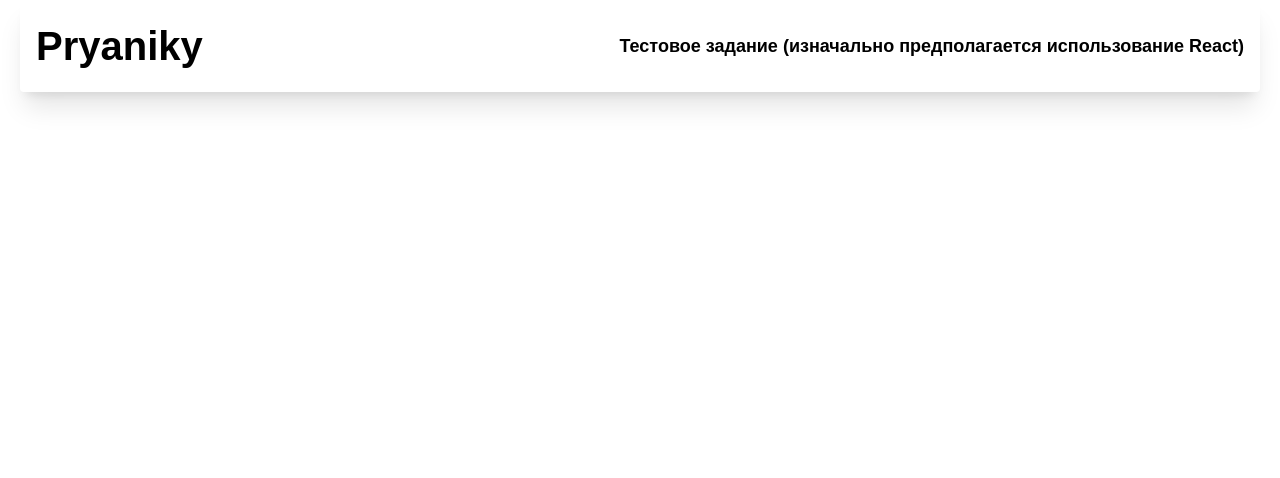
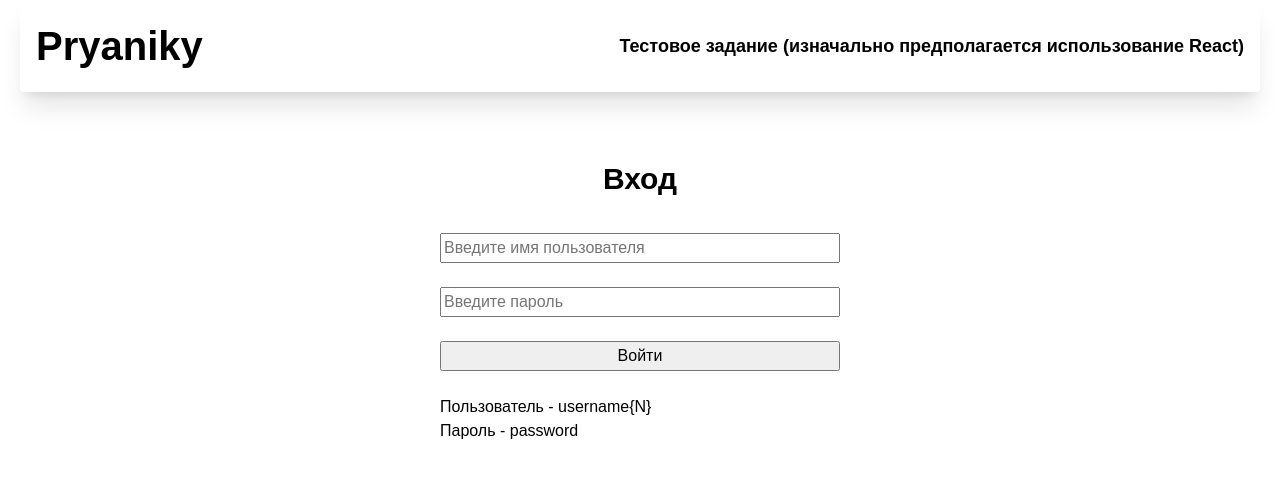
Before and after one commit to Kararakt/vue-pryaniky-test, a Vue app: page /login in a window 1280 px wide. Shown: the top 478 px of the page. Built offline with nearby package versions, Linux system fonts and the light colour scheme.

Commit message:
feat: добавит страницу авторизации

```diff
--- a/components.d.ts
+++ b/components.d.ts
@@ -7,6 +7,7 @@ export {}
 
 declare module 'vue' {
   export interface GlobalComponents {
+    BaseInput: typeof import('./src/components/UI/BaseInput/BaseInput.vue')['default']
     RouterLink: typeof import('vue-router')['RouterLink']
     RouterView: typeof import('vue-router')['RouterView']
   }
--- a/index.html
+++ b/index.html
@@ -1,10 +1,10 @@
-<!doctype html>
-<html lang="en">
+<!DOCTYPE html>
+<html lang="ru">
   <head>
     <meta charset="UTF-8" />
     <link rel="icon" type="image/svg+xml" href="/vite.svg" />
     <meta name="viewport" content="width=device-width, initial-scale=1.0" />
-    <title>Vite + Vue + TS</title>
+    <title>Pryaniky Test</title>
   </head>
   <body>
     <div id="app"></div>
--- a/src/App.vue
+++ b/src/App.vue
@@ -7,6 +7,8 @@ import Header from './layouts/Header/Header.vue';
 <template>
   <div class="app">
     <Header />
-    <RouterView />
+    <main>
+      <RouterView />
+    </main>
   </div>
 </template>
--- /dev/null
+++ b/src/components/UI/BaseInput/BaseInput.vue
@@ -0,0 +1,37 @@
+<script setup lang="ts">
+interface Props {
+  modelValue: string;
+  type: 'text' | 'password' | 'email';
+  name: string;
+  placeholder: string;
+  minLength?: number;
+  maxLength?: number;
+}
+
+const emit = defineEmits<{
+  (event: 'update:modelValue', value: string): void;
+}>();
+
+const props = withDefaults(defineProps<Props>(), {
+  minLength: 0,
+  maxLength: Infinity,
+});
+
+const modelUpdate = computed({
+  get: () => props.modelValue,
+  set: (newValue: string) => emit('update:modelValue', newValue),
+});
+</script>
+
+<template>
+  <input
+    v-model="modelUpdate"
+    :type="type"
+    :name="name"
+    :placeholder="placeholder"
+    autocomplete="off"
+    :minlength="minLength"
+    :maxlength="maxLength"
+    required
+  />
+</template>
--- /dev/null
+++ b/src/pages/Login/Login.scss
@@ -0,0 +1,20 @@
+.login {
+  max-width: 25rem;
+  padding-top: 4rem;
+  margin: 0 auto;
+  display: flex;
+  flex-direction: column;
+
+  &__title {
+    text-align: center;
+    font-size: 1.875rem;
+  }
+
+  &__form {
+    margin-top: 2rem;
+    margin-bottom: 1.5rem;
+    display: flex;
+    flex-direction: column;
+    gap: 1.5rem;
+  }
+}
--- /dev/null
+++ b/src/pages/Login/Login.vue
@@ -0,0 +1,55 @@
+<script setup lang="ts">
+import './Login.scss';
+
+import { login } from '../../utils/auth';
+
+import BaseInput from '../../components/UI/BaseInput/BaseInput.vue';
+
+const buttonText = ref<boolean>(false);
+
+const username = ref<string>('');
+const password = ref<string>('');
+
+const handleLogin = async () => {
+  buttonText.value = true;
+  return login(username.value, password.value)
+    .then((res) => {
+      if (res.error_code === 2004) {
+        throw new Error('Ошибка, проверьте введенные данные');
+      }
+
+      localStorage.setItem('jwt', res.data.token);
+    })
+    .catch((error) => {
+      console.log('Произошла ошибка авторизации', error);
+    })
+    .finally(() => {
+      buttonText.value = false;
+    });
+};
+</script>
+
+<template>
+  <section class="login">
+    <h2 class="login__title">Вход</h2>
+    <form @submit.prevent="handleLogin" class="login__form">
+      <BaseInput
+        v-model="username"
+        type="text"
+        name="username"
+        placeholder="Введите имя пользователя"
+        :minLength="4"
+      />
+      <BaseInput
+        type="password"
+        v-model="password"
+        name="password"
+        placeholder="Введите пароль"
+        :minLength="4"
+      />
+      <button type="submit">{{ buttonText ? 'Заходим...' : 'Войти' }}</button>
+    </form>
+    <span>Пользователь - username{N}</span>
+    <span>Пароль - password</span>
+  </section>
+</template>
--- a/src/router/router.ts
+++ b/src/router/router.ts
@@ -1,6 +1,12 @@
 import { RouteRecordRaw, createRouter, createWebHistory } from 'vue-router';
 
-const routes: Array<RouteRecordRaw> = [];
+const routes: Array<RouteRecordRaw> = [
+  {
+    path: '/login',
+    name: 'login',
+    component: () => import('../pages/Login/Login.vue'),
+  },
+];
 
 const router = createRouter({
   history: createWebHistory(),
--- /dev/null
+++ b/src/utils/auth.ts
@@ -0,0 +1,20 @@
+import { BASE_URL } from './constants';
+import { checkResponse } from './utils';
+
+const request = (url: string, options: RequestInit) => {
+  return fetch(url, options).then(checkResponse);
+};
+
+export const login = (username: string, password: string) => {
+  return request(`${BASE_URL}/login`, {
+    method: 'POST',
+    body: JSON.stringify({
+      username,
+      password,
+    }),
+    headers: {
+      Accept: 'application/json',
+      'Content-Type': 'application/json',
+    },
+  });
+};
--- /dev/null
+++ b/src/utils/constants.ts
@@ -0,0 +1,2 @@
+export const BASE_URL =
+  'https://test.v5.pryaniky.com/ru/data/v3/testmethods/docs';
--- /dev/null
+++ b/src/utils/utils.ts
@@ -0,0 +1,7 @@
+export const checkResponse = (res: Response) => {
+  if (res.ok) {
+    return res.json();
+  }
+
+  return Promise.reject(`Ошибка ${res.status}`);
+};
```
